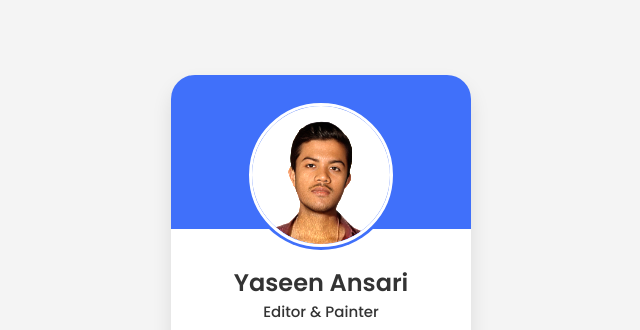
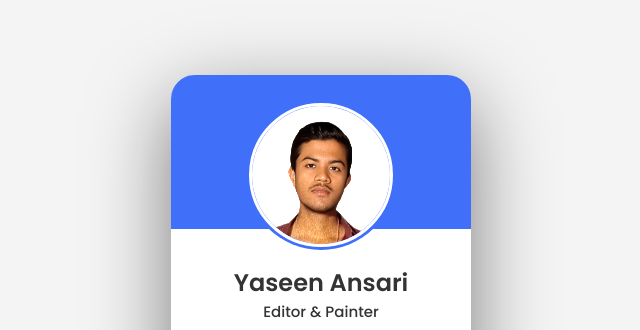
Before and after one commit to Maaviz/css-card, a plain HTML site: page index.html in a window 1280 px wide. Shown: the part 111-441 px from the top of the page, without its empty margins (319-959 px from the left). Drawn offline with nearby package versions, Linux system fonts and the light colour scheme.

Commit message:
box shadow

```diff
--- a/style.css
+++ b/style.css
@@ -27,7 +27,7 @@ body {
   -moz-border-radius: 25px;
   -ms-border-radius: 25px;
   -o-border-radius: 25px;
-  box-shadow: 0 10px 20px rgba(0, 0, 0, 0.1);
+  box-shadow: 0px 25px 80px rgba(0, 0, 0, 0.5);
   padding: 25px;
   position: relative;
 }
```
